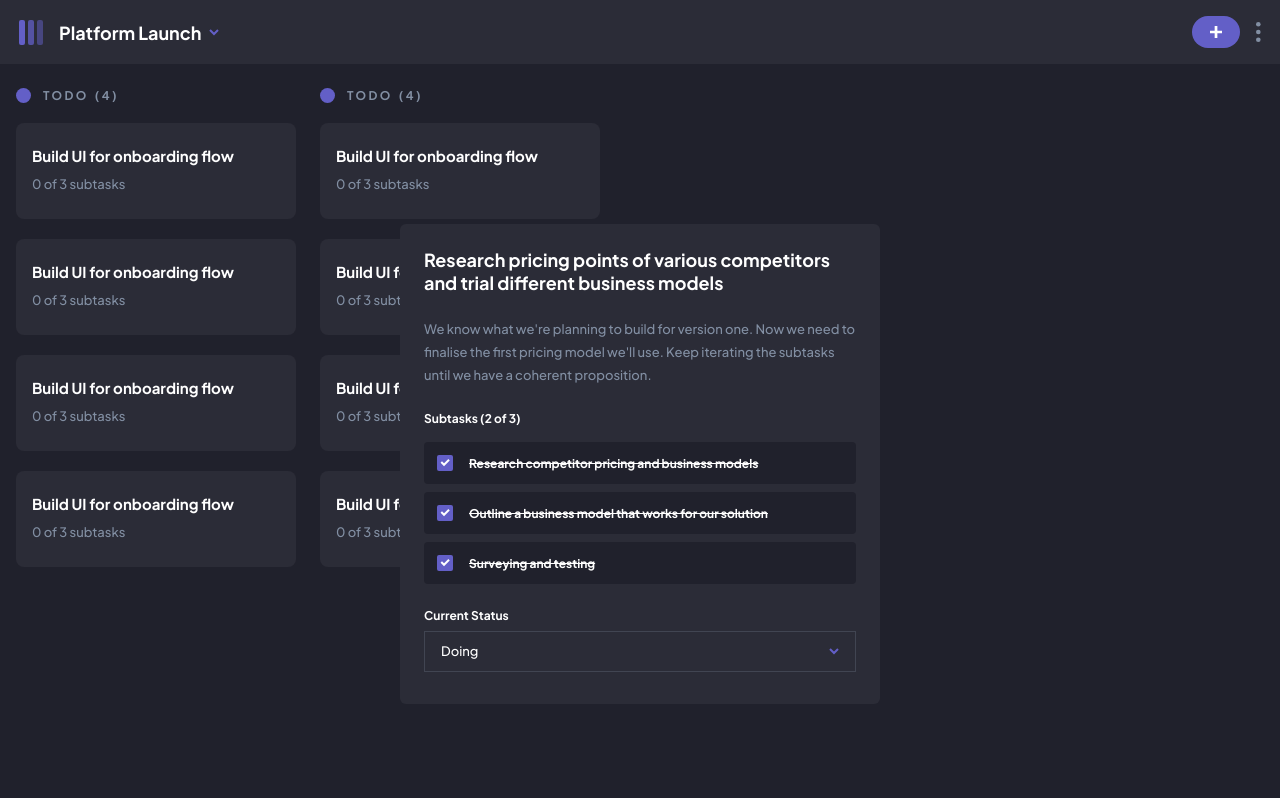
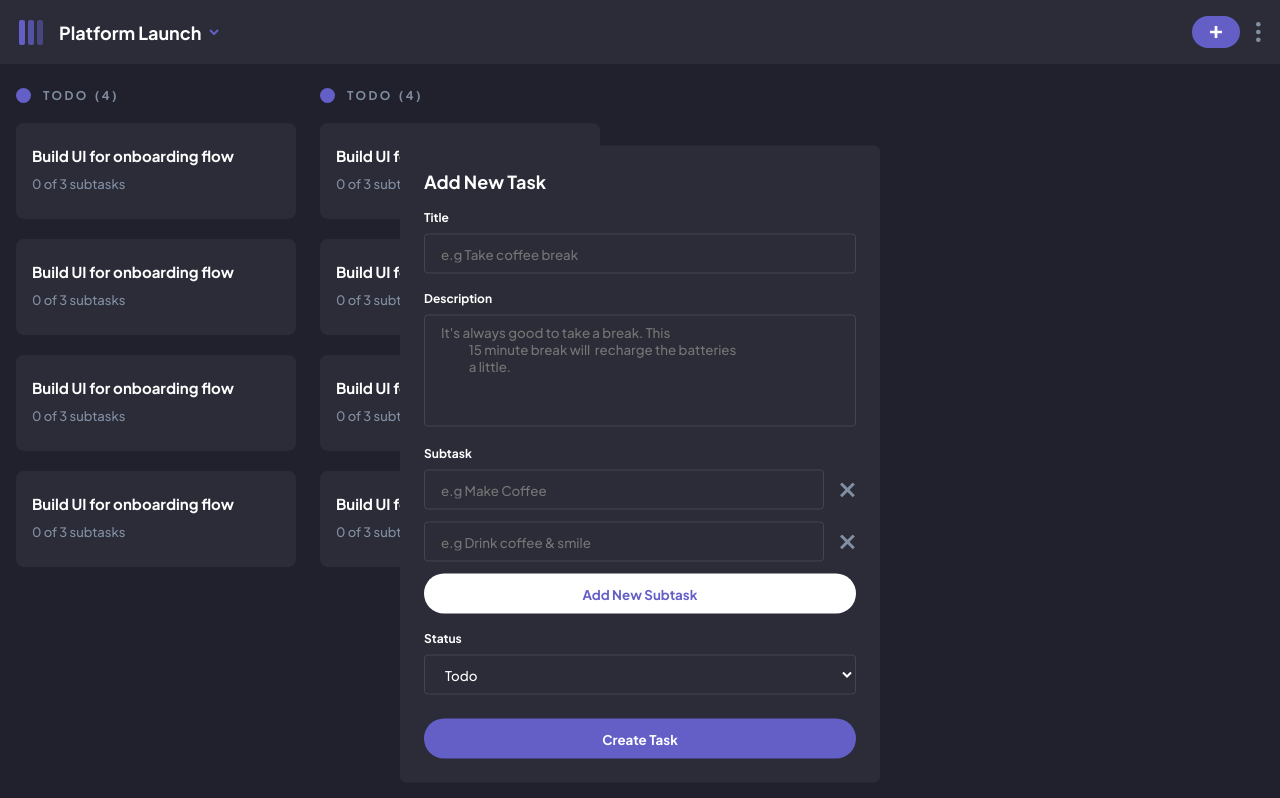
Before and after one commit to David-Henery4/Kanban-Task-Manager, a React (Create React App) app: page / in a window 1280 px wide. Shown: the top 798 px of the page. Built offline with nearby package versions, Linux system fonts and the light colour scheme.

Commit message:
add-new-task-modal-ui

```diff
--- a/src/components/Board.js
+++ b/src/components/Board.js
@@ -1,6 +1,6 @@
 import React from "react";
 import { EmptyBoard, Column } from "../components";
-import {ViewTask} from "../components/modal-components"
+import {ViewTask, AddTask} from "../components/modal-components"
 import { AddTaskMobile, BoardIcon } from "../assets";
 
 //**WILL BE ADDED CONDITIONALY TO Board**/
@@ -12,8 +12,9 @@ import { AddTaskMobile, BoardIcon } from "../assets";
 const Board = () => {
   return (
     <main className="board flex-start-start">
-      <ViewTask/>
+      {/* <ViewTask/> */}
       {/* <EmptyBoard/> */}
+      <AddTask/>
       <Column/>
       {/**/}
       <Column/>
--- /dev/null
+++ b/src/components/modal-components/AddTask.js
@@ -0,0 +1,102 @@
+import React from "react";
+import { Cross } from "../../assets";
+
+const AddTask = () => {
+  return (
+    <div className="add-task">
+      <h4 className="add-task__heading heading-l">Add New Task</h4>
+      <form name="add-todo" className="add-task-form">
+        {/* Title Input */}
+        <fieldset className="add-task-form-title field-set-remove-border">
+          <legend className="add-task-form-title__title input-heading">
+            Title
+          </legend>
+          <input
+            className="add-task-form-title__input input-style-basic"
+            type="text"
+            placeholder="e.g Take coffee break"
+          />
+        </fieldset>
+        {/* Description Input */}
+        <fieldset className="add-task-form-desc field-set-remove-border">
+          <legend className="add-task-form-desc__title input-heading">
+            Description
+          </legend>
+          <textarea
+            className="add-task-form-desc__input input-style-basic"
+            name=""
+            id=""
+            placeholder="It's always good to take a break. This
+            15 minute break will  recharge the batteries
+            a little."
+          ></textarea>
+        </fieldset>
+        {/* SUBTASK INPUT */}
+        <fieldset className="add-task-form-subtasks field-set-remove-border">
+          <legend className="add-task-form-subtasks__title input-heading">
+            Subtask
+          </legend>
+          <div className="add-task-form-subtasks-task">
+            <input
+              className="add-task-form-subtasks-task__input input-style-basic"
+              type="text"
+              placeholder="e.g Make Coffee"
+            />
+            <Cross className="add-task-form-subtasks-task__icon" />
+          </div>
+          <div className="add-task-form-subtasks-task">
+            <input
+              className="add-task-form-subtasks-task__input input-style-basic"
+              type="text"
+              placeholder="e.g Drink coffee & smile"
+            />
+            <Cross className="add-task-form-subtasks-task__icon" />
+          </div>
+          <button className="add-task-form-subtasks__add-subtask-btn btn-sml btn-secondary-color">
+            Add New Subtask
+          </button>
+        </fieldset>
+        {/* STATUS INPUT */}
+        <fieldset className="add-task-form-status field-set-remove-border">
+          {/* Might not use select/might use plain div & p & take text value */}
+          <legend className="add-task-form-status__title input-heading">
+            Status
+          </legend>
+          <select
+            className="add-task-form-status-select input-style-basic"
+            name="status"
+            id="status"
+          >
+            <option
+              className="add-task-form-status-select__option"
+              value="doing"
+            >
+              Todo
+            </option>
+            <option
+              className="add-task-form-status-select__option"
+              value="doing"
+            >
+              Doing
+            </option>
+            <option
+              className="add-task-form-status-select__option"
+              value="done"
+            >
+              Done
+            </option>
+          </select>
+        </fieldset>
+      </form>
+      {/* SUBMIT BTN */}
+      <button
+        form="add-todo"
+        className="add-task__submit-btn btn-sml btn-primary-color"
+      >
+        Create Task
+      </button>
+    </div>
+  );
+};
+
+export default AddTask;
--- a/src/components/modal-components/index.js
+++ b/src/components/modal-components/index.js
@@ -1,5 +1,7 @@
 import ViewTask from "./ViewTask";
+import AddTask from "./AddTask";
 
 export {
-  ViewTask
+  ViewTask,
+  AddTask,
 }
--- a/src/sass/abstracts/_mixins.scss
+++ b/src/sass/abstracts/_mixins.scss
@@ -4,3 +4,11 @@
   justify-content: center;
   align-items: center;
 }
+
+@mixin absolute-center-pos {
+  position: absolute;
+  z-index: 5;
+  top: 50%;
+  left: 50%;
+  transform: translate(-50%, -50%);
+}
--- a/src/sass/base/_typography.scss
+++ b/src/sass/base/_typography.scss
@@ -38,3 +38,10 @@ body{
   line-height: 15px;
   letter-spacing: 2.4px;
 }
+
+.input-heading{
+  font-weight: $fontWeightBold;
+  line-height: 1px;
+  font-size: 12px;
+  margin-bottom: 16px;
+}
--- a/src/sass/components/_btns.scss
+++ b/src/sass/components/_btns.scss
@@ -5,6 +5,7 @@
   font-family: $fontFamily;
   border-radius: 20px;
   border: none;
+  font-weight: $fontWeightBold;
 }
 
 .btn-sml{
@@ -13,6 +14,7 @@
   font-family: $fontFamily;
   border-radius: 20px;
   border: none;
+  font-weight: $fontWeightBold;
 }
 
 .btn-primary-color{
--- /dev/null
+++ b/src/sass/components/_input-styles.scss
@@ -0,0 +1,15 @@
+.input-style-basic {
+  color: var(--fontColor);
+  padding: 8px 16px;
+  font-family: $fontFamily;
+  height: 40px;
+  width: 100%;
+  border-radius: 4px;
+  background-color: transparent;
+  outline: none;
+  border: 1px solid $inputOutline;
+}
+
+.field-set-remove-border{
+  border: none;
+}
--- /dev/null
+++ b/src/sass/modal-components/_add-task.scss
@@ -0,0 +1,95 @@
+.add-task{
+  position: absolute;
+  @include absolute-center-pos;
+  @include flex-cen-cen;
+  align-items: flex-start;
+  flex-direction: column;
+  gap: 24px;
+  width: 95%;
+  max-width: 480px;
+  background-color: var(--itemColor);
+  padding: 24px;
+  border-radius: 6px;
+  // MODAL HEADING
+  &__heading{
+
+  }
+  // FORM SECTIONS
+  &-form{
+    width: 100%;
+    @include flex-cen-cen;
+    flex-direction: column;
+    align-items: flex-start;
+    gap: 24px;
+    //
+    &-title{
+    width: 100%;
+      &__title{
+
+      }
+      &__input{
+
+      }
+    }
+    //
+    &-desc{
+    width: 100%;
+      &__title{
+
+      }
+      &__input{
+        resize: none;
+        min-height: 112px;
+        text-align: left;
+      }
+    }
+    //
+    &-subtasks{
+    width: 100%;
+    display: grid;
+    gap: 12px;
+      &__title{
+
+      }
+      &-task{
+      width: 100%;
+      // @include flex-cen-cen;
+      display: grid;
+      grid-template-columns: 1fr 16px;
+      justify-content: center;
+      align-items: center;
+      gap: 16px;
+        &__input{
+
+        }
+        &__icon{
+          height: 15px;
+          width: 15px;
+        }
+      }
+      &__add-subtask-btn{
+        width: 100%;
+      }
+    }
+    //
+    &-status{
+    width: 100%;
+      &__title{
+
+      }
+      &__label{
+
+      }
+      &-select{
+
+        &__option{
+
+        }
+      }
+    }
+  }
+  // TASK/FORM SUBMIT BUTTON
+  &__submit-btn{
+    width: 100%;
+  }
+}
--- a/src/sass/modal-components/_view-task.scss
+++ b/src/sass/modal-components/_view-task.scss
@@ -1,9 +1,5 @@
 .view-task {
-  position: absolute;
-  z-index: 5;
-  top: 50%;
-  left: 50%;
-  transform: translate(-50%, -50%);
+  @include absolute-center-pos;
   width: 95%;
   max-width: 480px;
   border-radius: 6px;
--- a/src/sass/styles.scss
+++ b/src/sass/styles.scss
@@ -4,7 +4,9 @@
 @import "./base/typography";
 @import "./base/utilities";
 @import "./components/btns";
+@import "./components/input-styles";
 @import "./components/navbar";
 @import "./components/board";
 @import "./components/column";
 @import "./modal-components/view-task";
+@import "./modal-components/add-task";
```
